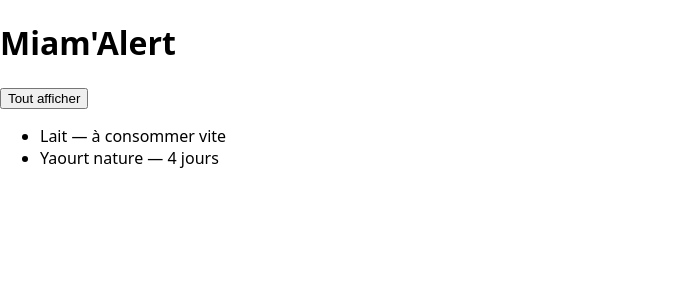
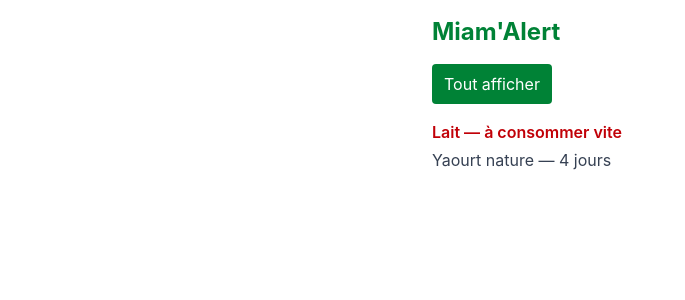
Before and after one commit to BaKabo77/Miam-Alert, a React (Vite) app in the folder frontend/: page / in a window 1280 px wide. Shown: the top 300 px of the page, without its empty margins (0-685 px from the left). Built offline with nearby package versions, Linux system fonts and the light colour scheme.

Commit message:
[ADD] Tailwind CSS dans le front

```diff
--- a/frontend/package.json
+++ b/frontend/package.json
@@ -10,8 +10,10 @@
     "preview": "vite preview"
   },
   "dependencies": {
+    "@tailwindcss/vite": "^4.3.3",
     "react": "^19.3.1",
-    "react-dom": "^19.3.1"
+    "react-dom": "^19.3.1",
+    "tailwindcss": "^4.3.3"
   },
   "devDependencies": {
     "@types/node": "^24.19.2",
--- a/frontend/src/App.tsx
+++ b/frontend/src/App.tsx
@@ -15,28 +15,34 @@ interface PantryItemRowProps {
 // Un composant = une fonction qui reçoit des props et renvoie du JSX.
 function PantryItemRow({ name, daysLeft }: PantryItemRowProps) {
   return (
-    <li>
+    <li className={daysLeft <= 2 ? 'font-semibold text-red-700' : 'text-gray-700'}>
       {name} — {daysLeft <= 2 ? 'à consommer vite' : `${daysLeft} jours`}
     </li>
   );
 }
+
 
 export default function App() {
   // État local : quand il change, React réaffiche le composant.
   const [showAll, setShowAll] = useState(false);
   const items = showAll ? SAMPLE_ITEMS : SAMPLE_ITEMS.filter((item) => item.daysLeft <= 7);
 
-  return (
-    <main>
-      <h1>Miam'Alert</h1>
-      <button type="button" onClick={() => setShowAll(!showAll)}>
+    return (
+    <main className="mx-auto max-w-md p-4">
+      <h1 className="mb-4 text-2xl font-bold text-green-700">Miam'Alert</h1>
+      <button
+        type="button"
+        className="mb-4 rounded bg-green-700 px-3 py-2 text-white hover:bg-green-800"
+        onClick={() => setShowAll(!showAll)}
+      >
         {showAll ? 'Seulement les urgents' : 'Tout afficher'}
       </button>
-      <ul>
+      <ul className="space-y-1">
         {items.map((item) => (
           <PantryItemRow key={item.id} name={item.name} daysLeft={item.daysLeft} />
         ))}
       </ul>
     </main>
   );
+
 }
--- a/frontend/src/index.css
+++ b/frontend/src/index.css
@@ -1,4 +1 @@
-body {
-  margin: 0;
-  font-family: system-ui, sans-serif;
-}
+@import 'tailwindcss';
--- a/frontend/vite.config.ts
+++ b/frontend/vite.config.ts
@@ -1,7 +1,13 @@
-import react from '@vitejs/plugin-react'
-import { defineConfig } from 'vite'
+import tailwindcss from '@tailwindcss/vite';
+import react from '@vitejs/plugin-react';
+import { defineConfig } from 'vite';
 
 // https://vite.dev/config/
 export default defineConfig({
-  plugins: [react()],
-})
+  plugins: [react(), tailwindcss()],
+  server: {
+    // Port fixe : c'est l'origine autorisée par le CORS de l'API (CORS_ORIGINS).
+    port: 5173,
+    strictPort: true,
+  },
+});
```
Also changed, not shown: 1 other file (tests, documents, lock files or other folders).
